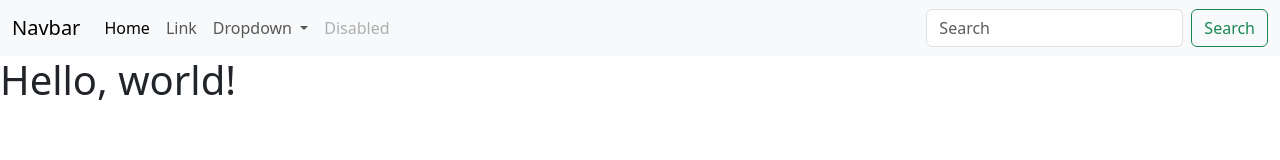
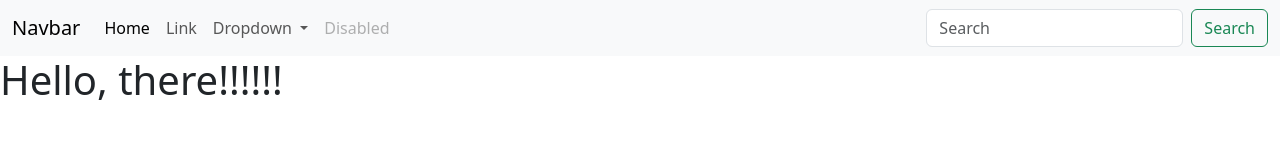
Before and after one commit to ilexwg/feature-branch-workflow, a plain HTML site: page index.html in a window 1280 px wide. Drawn offline with nearby package versions, Linux system fonts and the light colour scheme.

Commit message:
Update index.html

```diff
--- a/index.html
+++ b/index.html
@@ -49,7 +49,7 @@
       </div>
     </div>
   </nav>
-  <h1>Hello, world!</h1>
+  <h1>Hello, there!!!!!!</h1>
 
   <script src="https://cdn.jsdelivr.net/npm/bootstrap@5.3.2/dist/js/bootstrap.bundle.min.js"
     integrity="sha384-C6RzsynM9kWDrMNeT87bh95OGNyZPhcTNXj1NW7RuBCsyN/o0jlpcV8Qyq46cDfL" crossorigin="anonymous">
```
